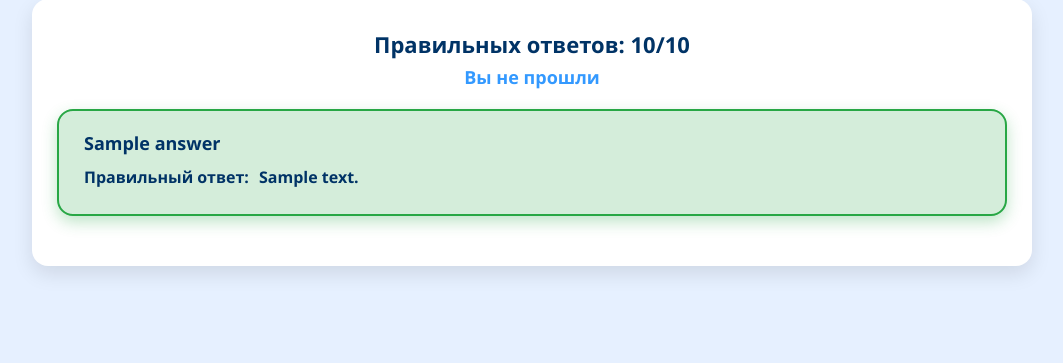
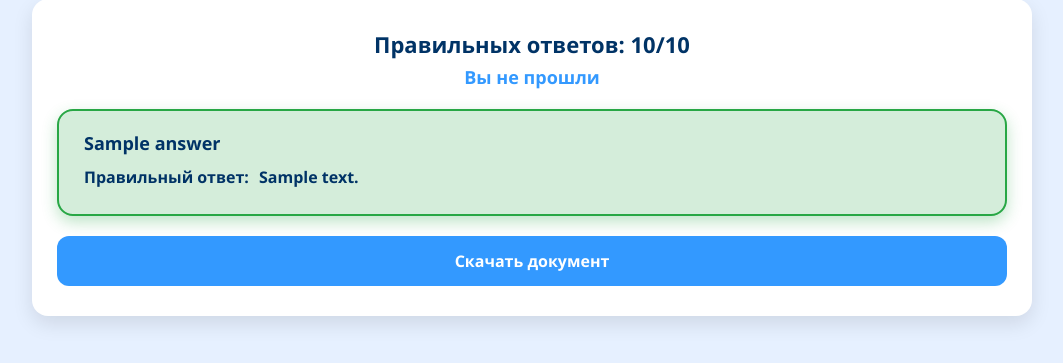
Before and after one commit to eeev-dev/safety-quiz, a Django app: template main/templates/main/answers.html in a window 1280 px wide. Shown: the part 239-602 px from the top of the page, without its empty margins (108-1171 px from the left). Run offline with Django 5.2, Linux system fonts and the light colour scheme; tables that the repository leaves empty hold one stand-in row (values such as "Sample post"); the template is opened without the code that fills it: values that come from a table or form of the project are taken from there, most other values are stand-ins (such as "Sample title", 1, 10 or a date in 2020); some libraries are stand-ins or nearby versions.

Commit message:
feat(views.py): add answers download functionality

```diff
--- a/main/static/main/css/answers.css
+++ b/main/static/main/css/answer.css
@@ -37,6 +37,23 @@ body {
     font-weight: 600;
     color: #003366;
     font-size: 16px;
+}
+
+.btn {
+    width: 100%;
+    padding: 14px;
+    border: none;
+    background-color: #3399ff;
+    color: white;
+    font-size: 16px;
+    font-weight: bold;
+    border-radius: 12px;
+    cursor: pointer;
+    transition: background-color 0.3s ease;
+}
+
+.btn:hover {
+    background-color: #007acc;
 }
 
 .results-header {
--- a/main/templates/main/answers.html
+++ b/main/templates/main/answers.html
@@ -4,7 +4,7 @@
 
 {% block content %}
 
-<link id="style-link" hx-swap-oob="true" rel="stylesheet" href="{% static 'main/css/answers.css' %}">
+<link id="style-link" hx-swap-oob="true" rel="stylesheet" href="{% static 'main/css/answer.css' %}">
 
 <div class="card profile-card">
   <div class="profile-info">
@@ -40,6 +40,9 @@
   </div>
   {% endif %}
   {% endfor %}
+  <form method="get" action="{% url 'main:answers' %}">
+    <button class="btn" type="submit">Скачать документ</button>
+  </form>
 </div>
 
 {% endblock %}
--- a/main/urls.py
+++ b/main/urls.py
@@ -1,5 +1,5 @@
 from django.urls import path
-from .views import IndexView, CardsView, CardView
+from .views import IndexView, CardsView, CardView, AnswersView
 from django.conf import settings
 from django.conf.urls.static import static
 
@@ -9,6 +9,7 @@ urlpatterns = [
     path('', IndexView.as_view(), name='index'),
     path('cards', CardsView.as_view(), name='cards'),
     path('card', CardView.as_view(), name='card'),
+    path('answers', AnswersView.as_view(), name='answers'),
 ]
 
 if settings.DEBUG:
```
Also changed, not shown: main/views.py (+36 -0 lines).
